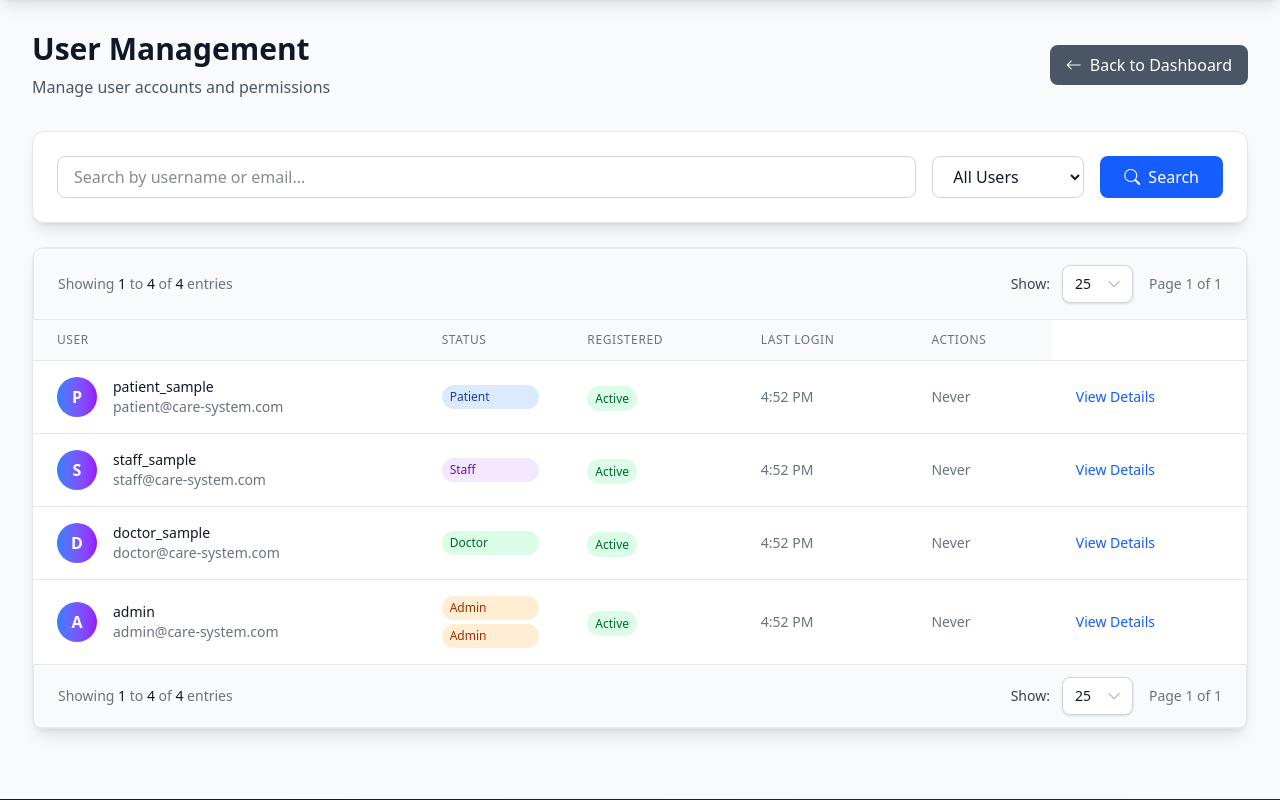
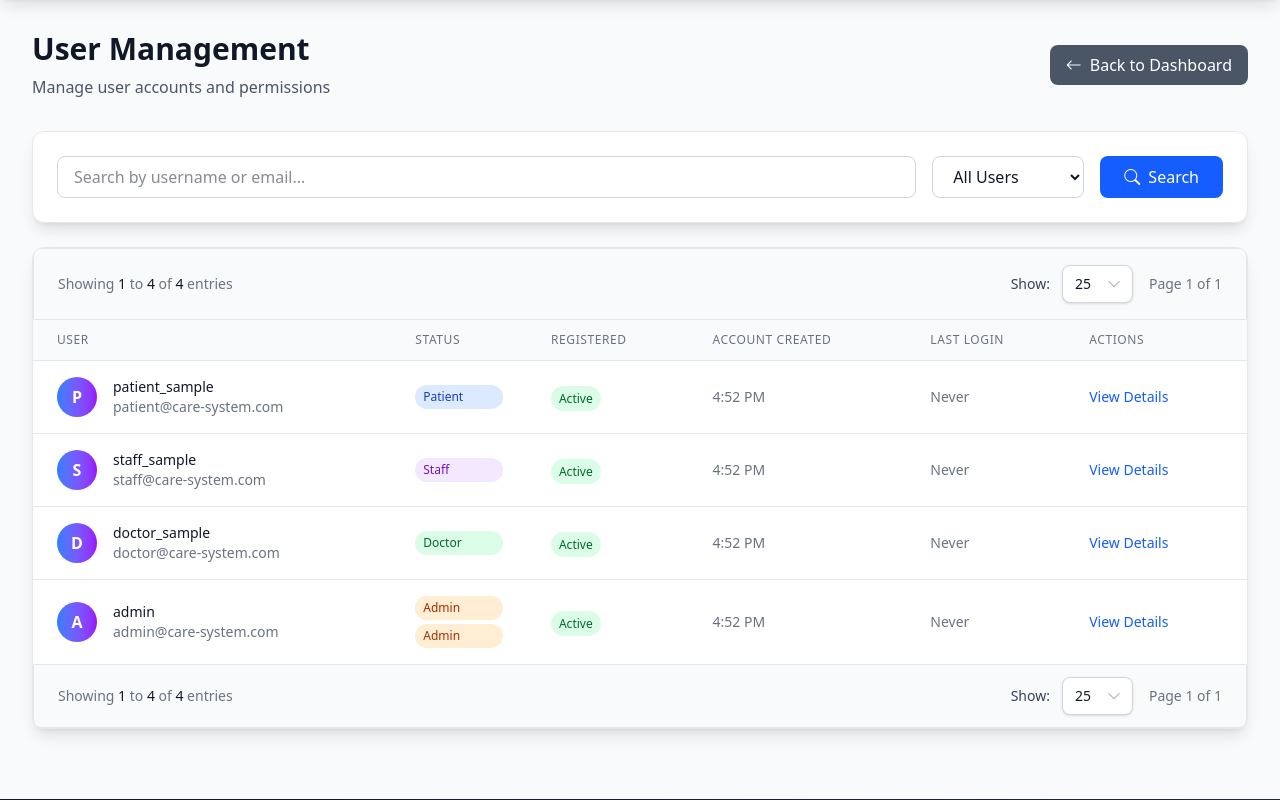
Before and after one commit to MACantara/C.A.R.E, a Flask app: page /admin/users in a window 1280 px wide. Shown: the part 66-866 px from the top of the page. Run offline with Flask 3, Linux system fonts and the light colour scheme; a user stored in the database is signed in; data comes from the database, SQL or seed files in the repository.

Commit message:
Add 'Account Created' column to users table in admin panel

```diff
--- a/app/templates/partials/admin/users/table.html
+++ b/app/templates/partials/admin/users/table.html
@@ -22,6 +22,8 @@
                     <th
                         class="px-6 py-3 text-left text-xs font-medium text-gray-500 dark:text-gray-400 uppercase tracking-wider">
                         Registered</th>
+                    <th class="px-6 py-3 text-left text-xs font-medium text-gray-500 dark:text-gray-400 uppercase tracking-wider">
+                    Account Created</th>
                     <th
                         class="px-6 py-3 text-left text-xs font-medium text-gray-500 dark:text-gray-400 uppercase tracking-wider">
                         Last Login</th>
```
